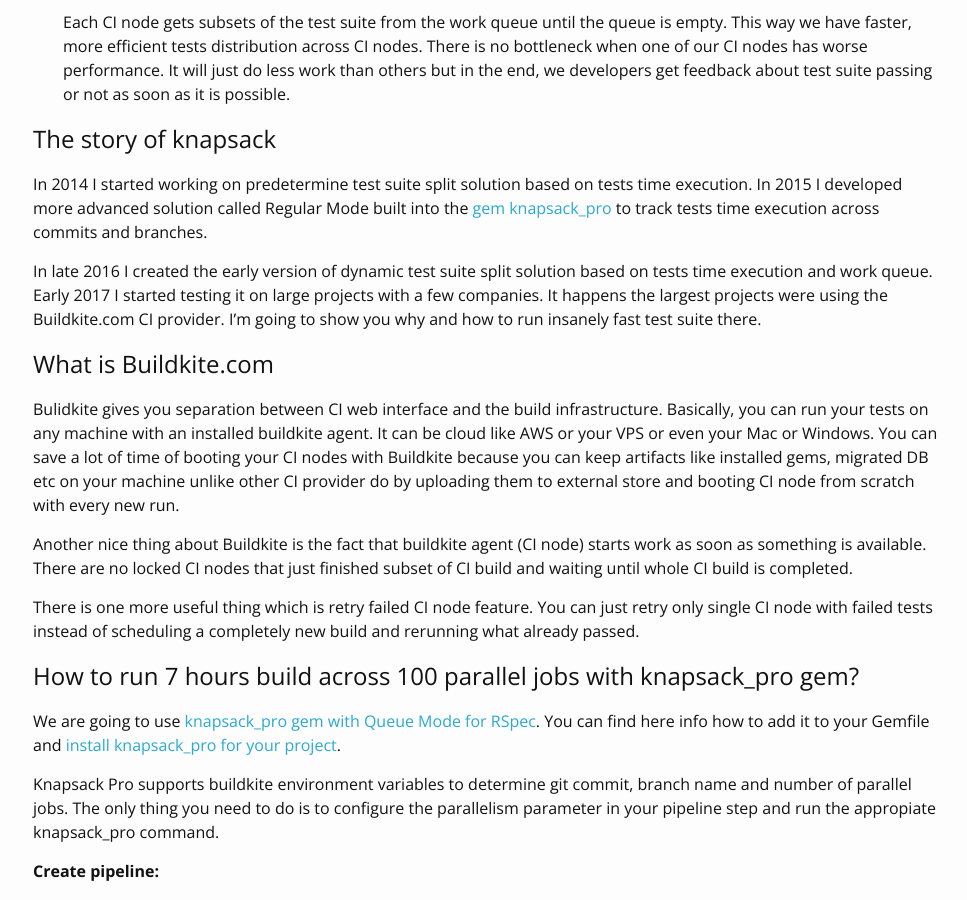
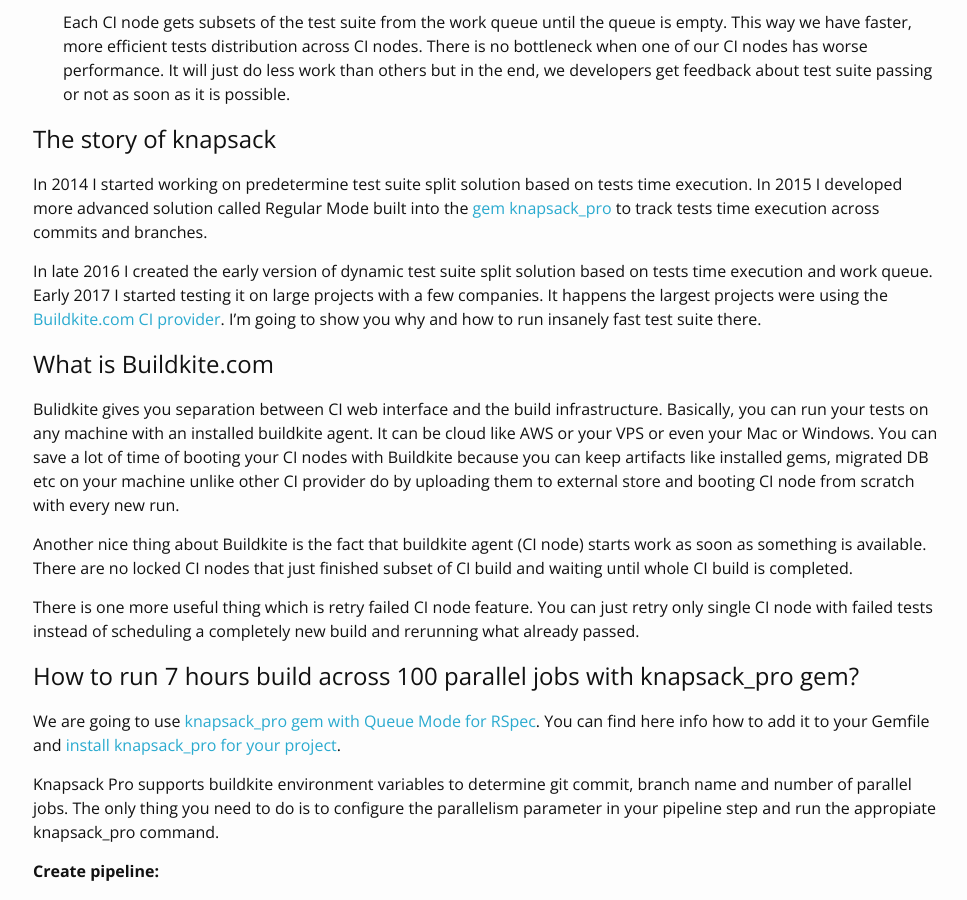
Before and after one commit to KnapsackPro/docs.knapsackpro.com, a Jekyll site: the page built from _posts/2017-03-26-auto-balancing-7-hours-tests-between-100-parallel-jobs-on-ci-buildkite-example.md, in a window 1280 px wide and 900 px high, scrolled down 749 px. Shown: the whole window, without its empty margins (152-1119 px from the left). Built offline with Jekyll 4.4.1, drawn with Linux system fonts in a browser that asks for light colours; part of the change alters nothing that is shown.

```diff
--- a/_posts/2017-03-26-auto-balancing-7-hours-tests-between-100-parallel-jobs-on-ci-buildkite-example.md
+++ b/_posts/2017-03-26-auto-balancing-7-hours-tests-between-100-parallel-jobs-on-ci-buildkite-example.md
@@ -33,7 +33,7 @@ __Advanced methods of distributing tests across CI nodes:__
 
 In 2014 I started working on predetermine test suite split solution based on tests time execution. In 2015 I developed more advanced solution  called Regular Mode built into the [gem knapsack_pro](https://github.com/KnapsackPro/knapsack_pro-ruby) to track tests time execution across commits and branches.
 
-In late 2016 I created the early version of dynamic test suite split solution based on tests time execution and work queue. Early 2017 I started testing it on large projects with a few companies. It happens the largest projects were using the Buildkite.com CI provider. I'm going to show you why and how to run insanely fast test suite there.
+In late 2016 I created the early version of dynamic test suite split solution based on tests time execution and work queue. Early 2017 I started testing it on large projects with a few companies. It happens the largest projects were using the [Buildkite.com CI provider](https://buildkite.com/?utm_source=docs_knapsackpro&utm_medium=blog_post&utm_campaign=auto-balancing-buildkite). I'm going to show you why and how to run insanely fast test suite there.
 
 # What is Buildkite.com
 
```
